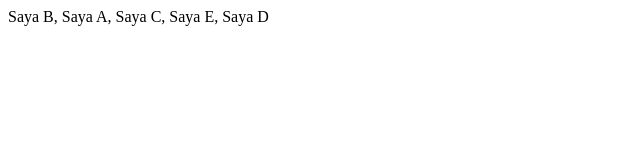
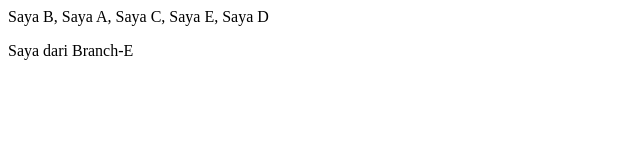
Before and after one commit to ugmbe10/project1, a plain HTML site: page index.html in a window 1280 px wide. Shown: the whole page, without its empty margins (0-640 px from the left). Drawn offline with Linux system fonts and the light colour scheme.

Commit message:
Menambahkan paragraf Branch-E

```diff
--- a/index.html
+++ b/index.html
@@ -1 +1,2 @@
 <p>Saya B, Saya A, Saya C, Saya E, Saya D</p>
+<p>Saya dari Branch-E</p>
```
